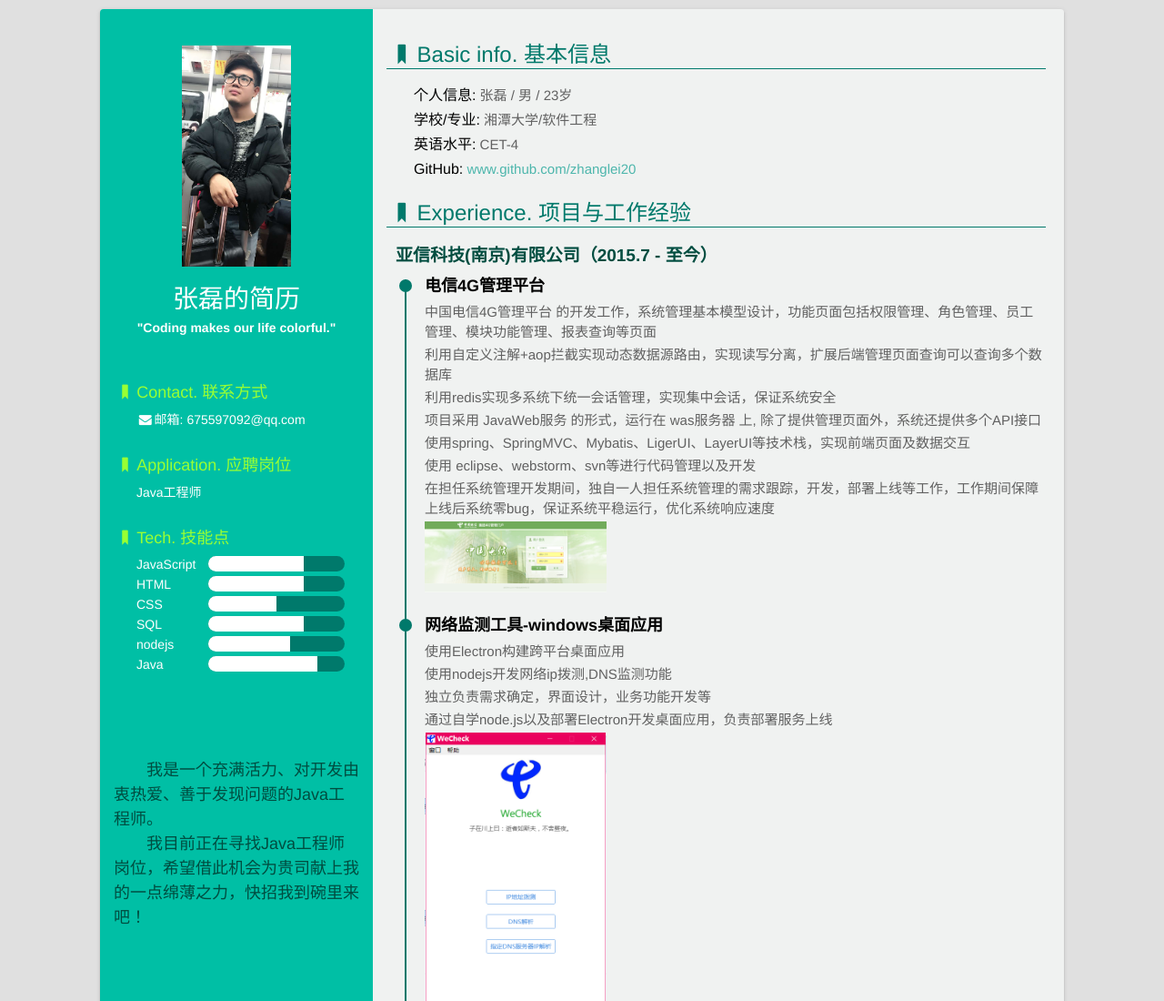
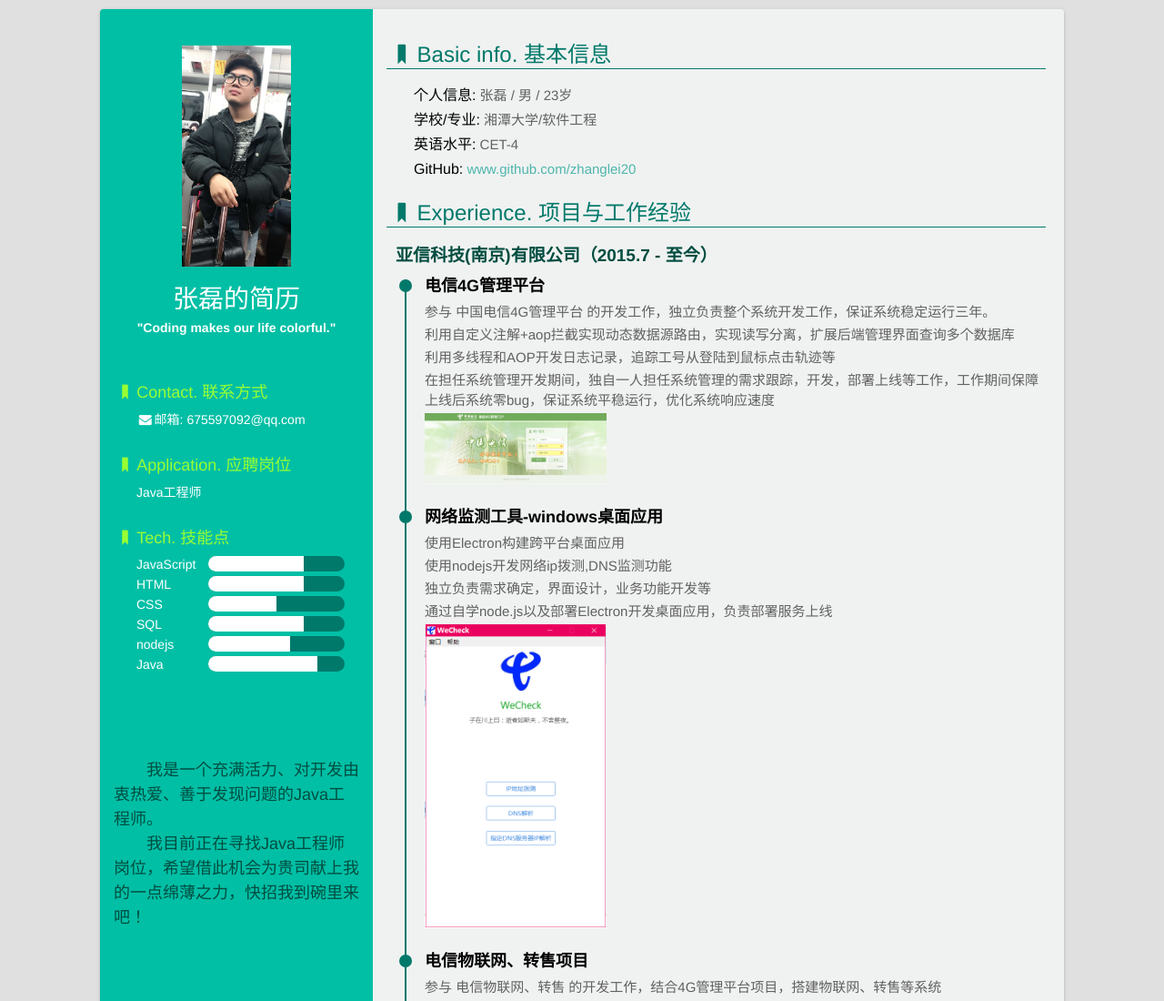
Before and after one commit to zhanglei20/img, a website: page index.html in a window 1280 px wide. Shown: the top 1100 px of the page at 91% size. Drawn offline with Linux system fonts and the light colour scheme.

Commit message:
更新简历

```diff
--- a/index.html
+++ b/index.html
@@ -111,12 +111,9 @@
                         <li>
                             <div class="circle"></div>
                             <h4>电信4G管理平台</h4>
-                            <p>中国电信4G管理平台 的开发工作，系统管理基本模型设计，功能页面包括权限管理、角色管理、员工管理、模块功能管理、报表查询等页面</p>
-                            <p>利用自定义注解+aop拦截实现动态数据源路由，实现读写分离，扩展后端管理页面查询可以查询多个数据库</p>
-                            <p>利用redis实现多系统下统一会话管理，实现集中会话，保证系统安全</p>
-                            <p>项目采用 JavaWeb服务 的形式，运行在 was服务器 上, 除了提供管理页面外，系统还提供多个API接口</p>
-                            <p>使用spring、SpringMVC、Mybatis、LigerUI、LayerUI等技术栈，实现前端页面及数据交互</p>
-                            <p>使用 eclipse、webstorm、svn等进行代码管理以及开发 </p>
+                            <p>参与 中国电信4G管理平台 的开发工作，独立负责整个系统开发工作，保证系统稳定运行三年。</p>
+                            <p>利用自定义注解+aop拦截实现动态数据源路由，实现读写分离，扩展后端管理界面查询多个数据库</p>
+                            <p>利用多线程和AOP开发日志记录，追踪工号从登陆到鼠标点击轨迹等</p>
                             <p>在担任系统管理开发期间，独自一人担任系统管理的需求跟踪，开发，部署上线等工作，工作期间保障上线后系统零bug，保证系统平稳运行，优化系统响应速度</p>
                             <img src="img/sm_index.png">
                         </li>
```
